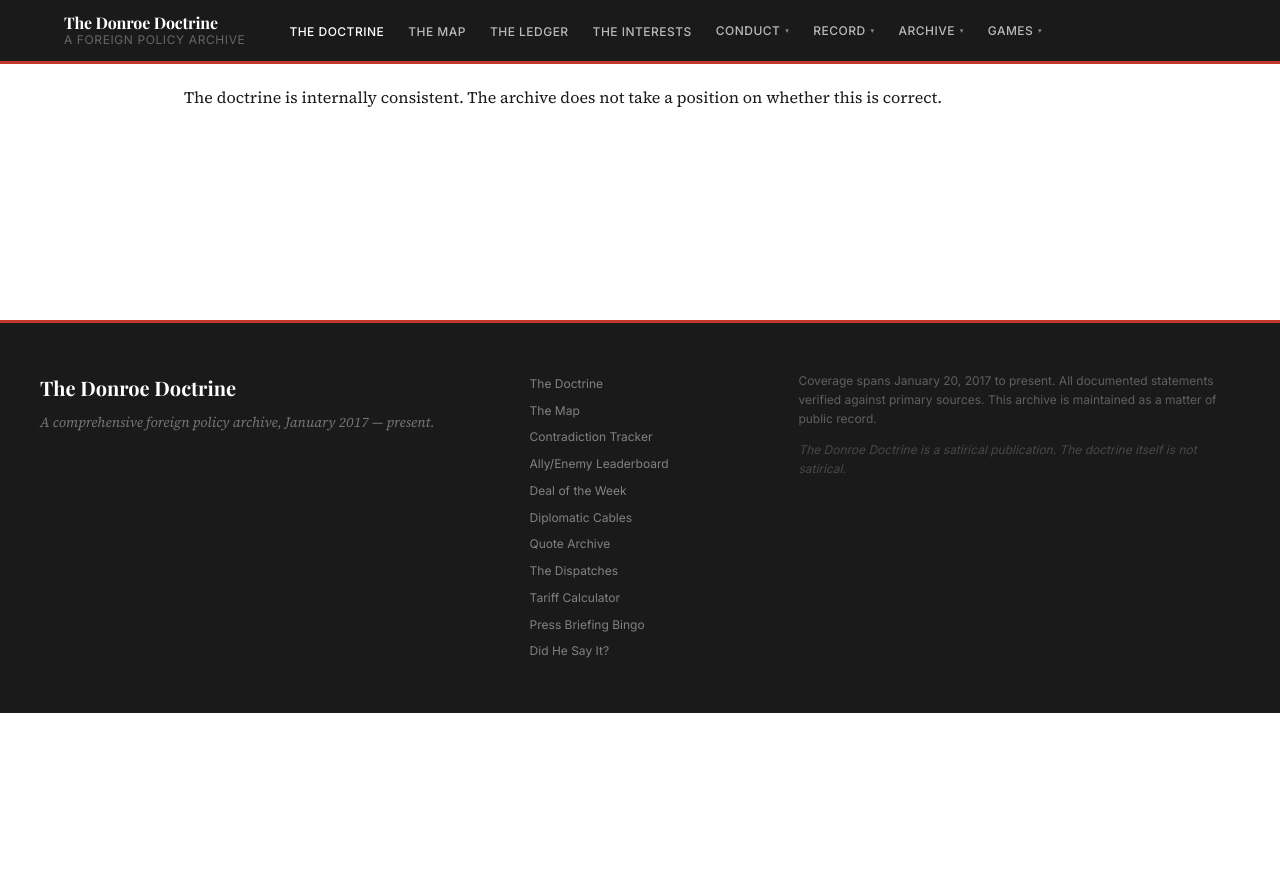
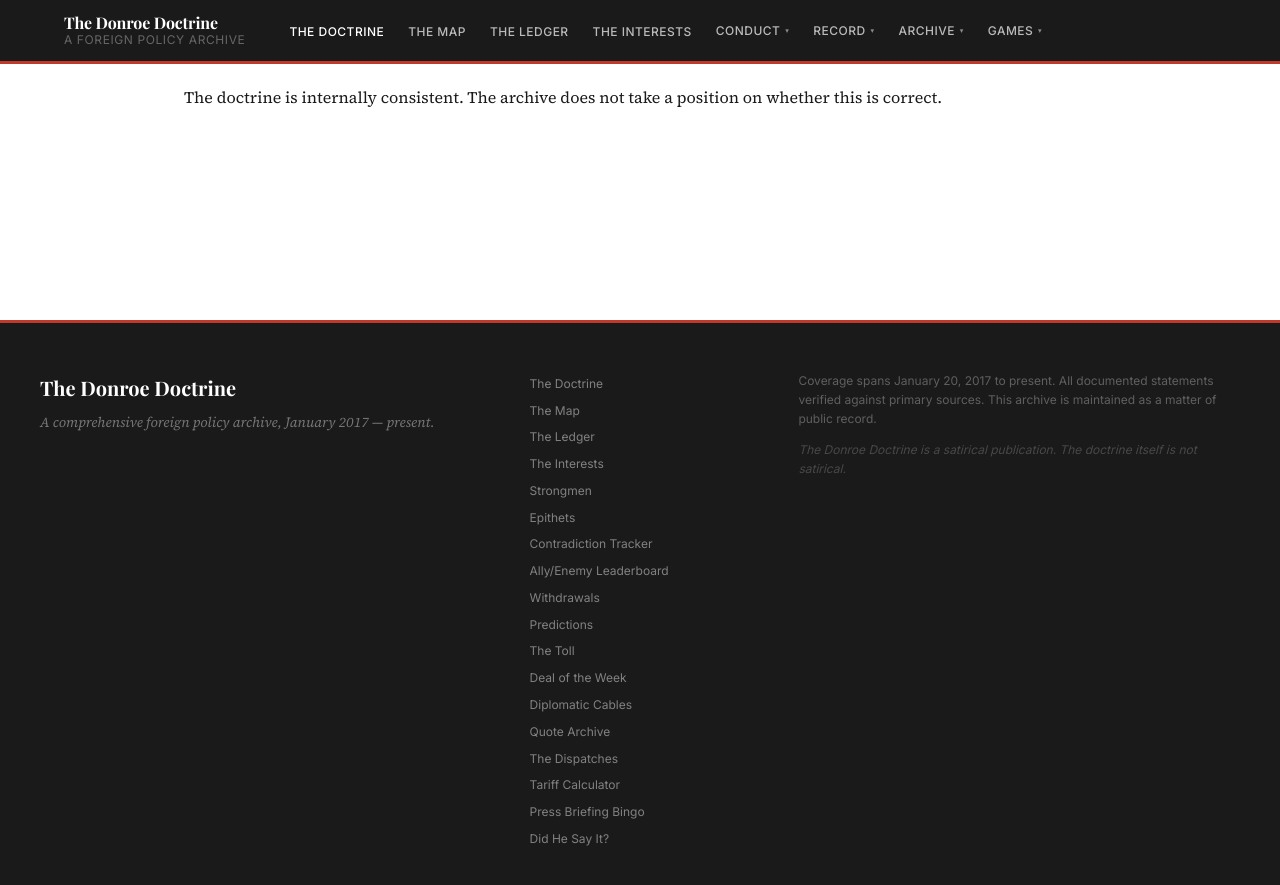
Before and after one commit to dtgara/donroe-doctrine, a Jekyll site: the page built from index.html, in a window 1280 px wide and 900 px high, scrolled down 3558 px. Shown: the top 885 px of the window. Built offline with Jekyll 4.4.1, drawn with Linux system fonts in a browser that asks for light colours; some web fonts are replaced; before the commit the page ends 4271 px from its top, so only the background shows below that.

Commit message:
Update footer sitemap with missing pages

```diff
--- a/_includes/footer.html
+++ b/_includes/footer.html
@@ -8,8 +8,15 @@
       <ul>
         <li><a href="{{ '/' | relative_url }}">The Doctrine</a></li>
         <li><a href="{{ '/map/' | relative_url }}">The Map</a></li>
+        <li><a href="{{ '/bribes/' | relative_url }}">The Ledger</a></li>
+        <li><a href="{{ '/interests/' | relative_url }}">The Interests</a></li>
+        <li><a href="{{ '/strongmen/' | relative_url }}">Strongmen</a></li>
+        <li><a href="{{ '/epithets/' | relative_url }}">Epithets</a></li>
         <li><a href="{{ '/contradictions/' | relative_url }}">Contradiction Tracker</a></li>
         <li><a href="{{ '/leaderboard/' | relative_url }}">Ally/Enemy Leaderboard</a></li>
+        <li><a href="{{ '/withdrawals/' | relative_url }}">Withdrawals</a></li>
+        <li><a href="{{ '/predictions/' | relative_url }}">Predictions</a></li>
+        <li><a href="{{ '/toll/' | relative_url }}">The Toll</a></li>
         <li><a href="{{ '/deals/' | relative_url }}">Deal of the Week</a></li>
         <li><a href="{{ '/cables/' | relative_url }}">Diplomatic Cables</a></li>
         <li><a href="{{ '/quotes/' | relative_url }}">Quote Archive</a></li>
```
